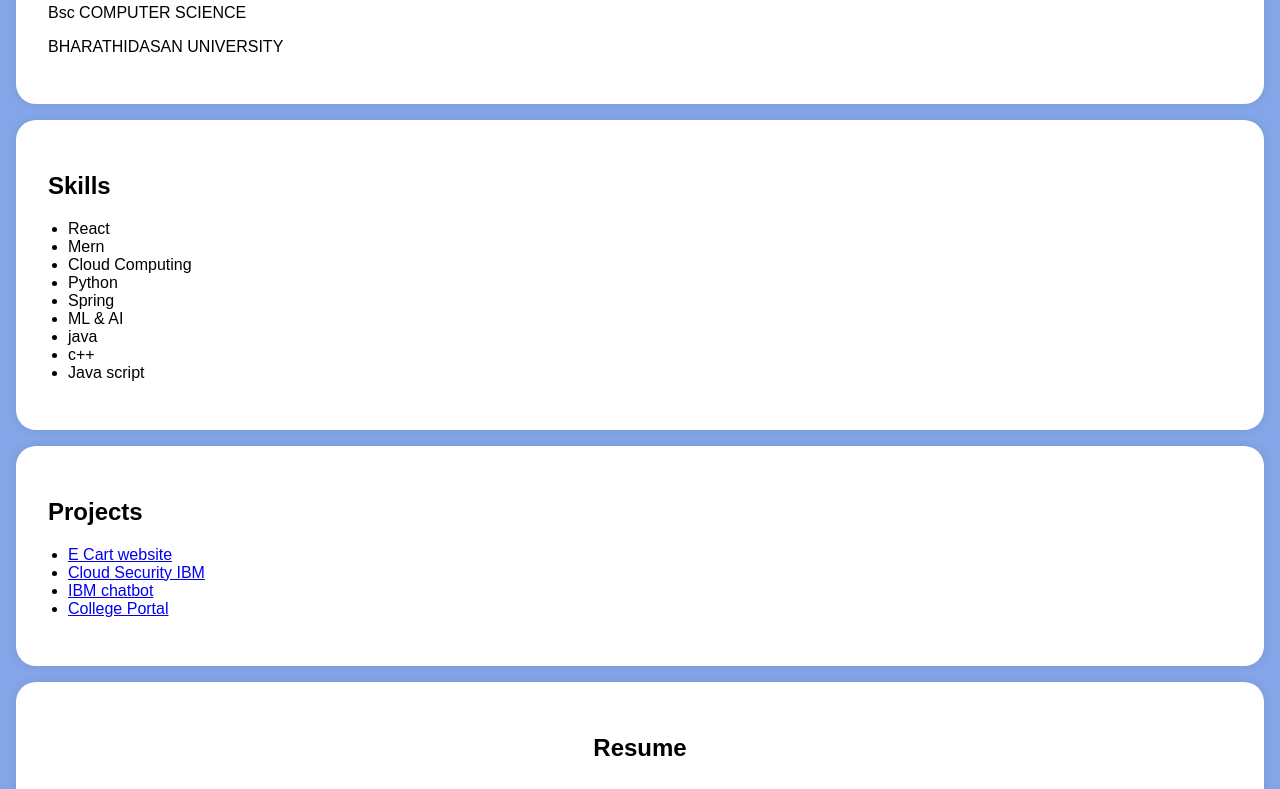
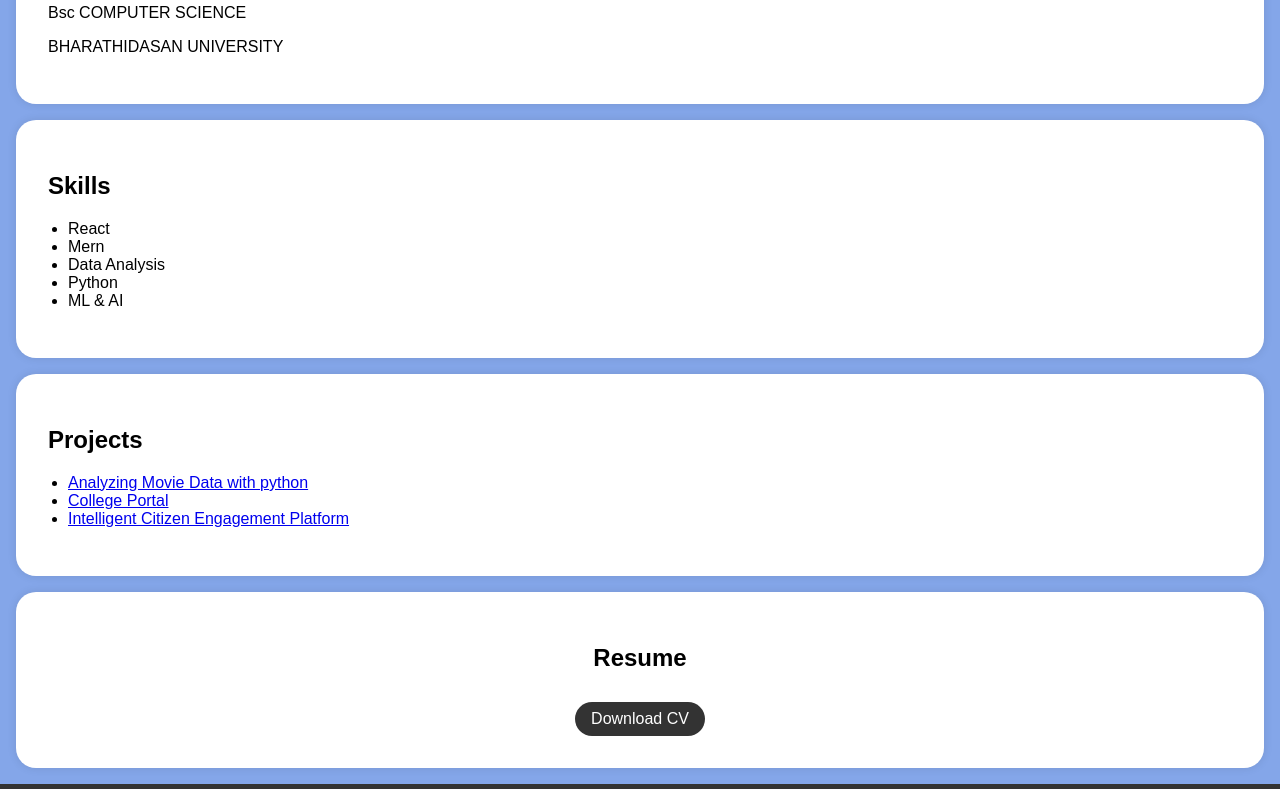
Before and after one commit to rosyjebasteena2505/digital-portfolio, a plain HTML site: page index.html in a window 1280 px wide. Shown: the part 542-1331 px from the top of the page. Drawn offline with Linux system fonts and the light colour scheme.

Commit message:
index.html

```diff
--- a/index.html
+++ b/index.html
@@ -138,13 +138,9 @@
              <ul>
                  <li>React</li>
                  <li>Mern</li>
-                 <li>Cloud Computing</li>
+                 <li>Data Analysis</li>
                  <li>Python</li>
-                 <li>Spring</li>
                  <li>ML & AI</li>
-                 <li>java</li>
-                 <li>c++</li>
-                 <li>Java script</li>
              </ul>
          </div>
      </section>
@@ -153,10 +149,9 @@
          <div class="section-content">
              <h2>Projects</h2>
              <ul>
-                 <li><a href="#">E Cart website</a></li>
-                 <li><a href="#">Cloud Security IBM</a></li>
-                 <li><a href="#">IBM chatbot</a></li>
+                 <li><a href="#">Analyzing Movie Data with python</a></li>
                  <li><a href="#">College Portal</a></li>
+                 <li><a href="#">Intelligent Citizen Engagement Platform</a></li>
                  <!-- Add more project links here -->
              </ul>
          </div>
```
